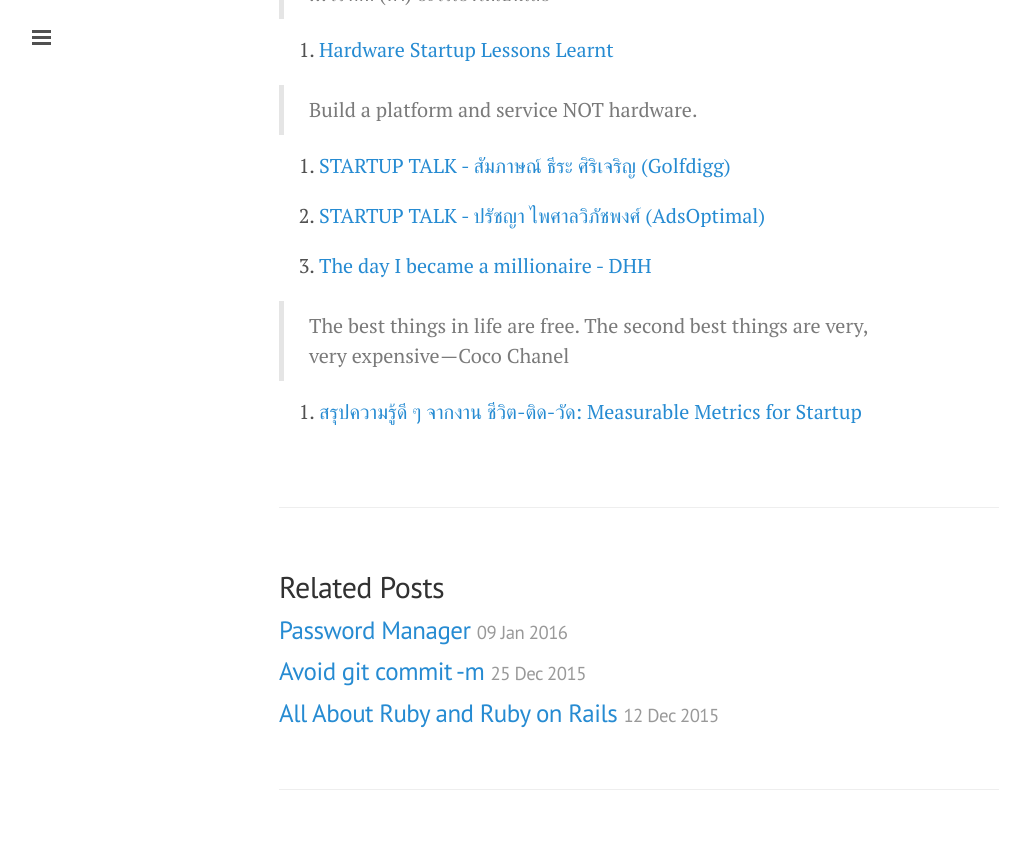
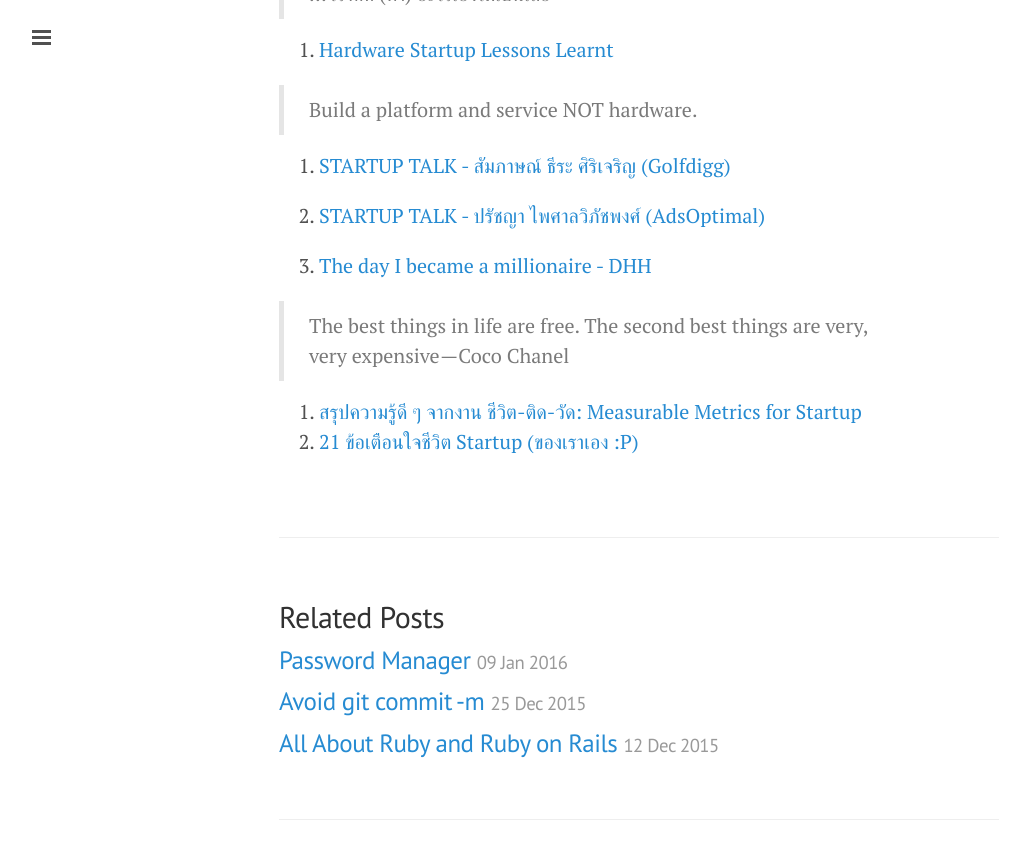
Before and after one commit to ibotdotout/ibotdotout.github.io, a Jekyll site: the page built from _posts/2015-10-01-startup.md, in a window 1280 px wide and 900 px high, scrolled down 1351 px. Shown: the top 859 px of the window, without its empty margins (1-1031 px from the left). Built offline with Jekyll 4.4.1, drawn with Linux system fonts in a browser that asks for light colours; nearby versions of some CDN libraries; Markdown is read by kramdown in place of the engine named in the settings; comment, search, counter and statistics services are not loaded.

Commit message:
Add story in startup

```diff
--- a/_posts/2015-10-01-startup.md
+++ b/_posts/2015-10-01-startup.md
@@ -59,3 +59,4 @@ permalink: startup
   > very expensive — Coco Chanel
 
 7. [สรุปความรู้ดี ๆ จากงาน ชีวิต-ติด-วัด: Measurable Metrics for Startup](http://www.growthbee.com/startup-metrics/)
+8. [21 ข้อเตือนใจชีวิต Startup (ของเราเอง :P)](https://medium.com/@pongchai.tang/i-ve-have-learned-from-my-startup-life-da3444d7be3c#.nvai4iiib)
```
